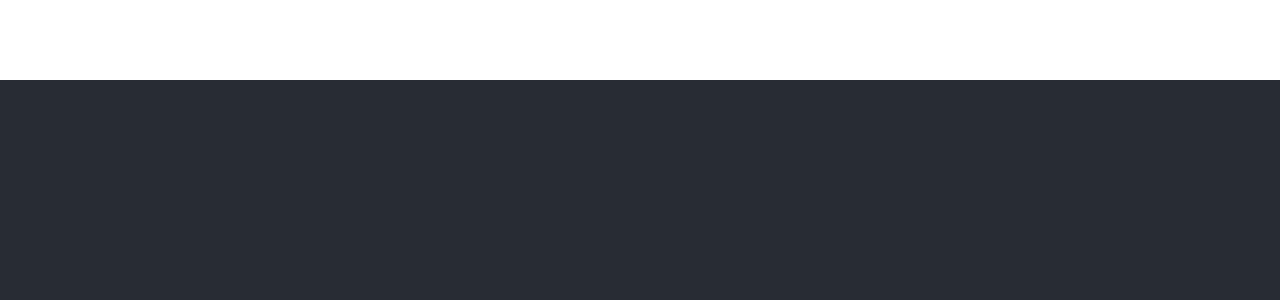
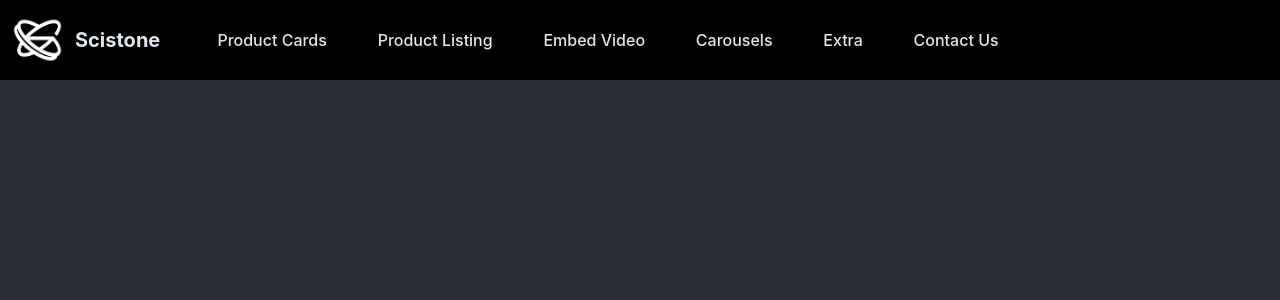
Before and after one commit to scistone/scistone-react-components, a React (Create React App) app: page / in a window 1280 px wide. Shown: the top 300 px of the page. Built offline with nearby package versions, Linux system fonts and the light colour scheme.

Commit message:
Navbar items added. SASS integrated. Scistone logo added.

```diff
--- a/src/BaseContainer.jsx
+++ b/src/BaseContainer.jsx
@@ -1,8 +1,21 @@
 import React from 'react';
-
+import logo from './images/scistone_logo.png'
+import menuData from "./data/menu_data.json"
 export const BaseContainer = () => {
     return(
         <div className='navigation-bar'>
+            <div className='navigation-bar--logo'>
+                <img src={logo}></img>
+                <p>Scistone</p>
+            </div>
+            <div className='navigation-bar--items'>
+                {menuData.menu_data.map((item,index) => {
+                    return (
+                        <p index={index}>{item}</p>
+                    )
+                })}
+            </div>
+            <div className='navigation-bar--extra'></div>
         </div>
     );
 };
--- a/src/components.scss
+++ b/src/components.scss
@@ -1,3 +1,4 @@
+@import "./variables.scss";
 .main-page{
     display: block;
     background-color: #282c34;
@@ -10,5 +11,42 @@
     top:0;
     z-index: 99;
     height: 80px;
-    background-color: white;
+    background-color: black;
 }
+.navigation-bar--logo{
+    display: flex;
+    width: 15%;
+    color: $color-text;
+    text-align: center;
+    margin: auto;
+    img {
+        height: 50px;
+        margin: 0 10px;
+    }
+    p {
+        font-size: 20px;
+        font-weight: 700;
+        margin: auto;
+        margin-left: 0;
+    }
+}
+
+.navigation-bar--items{
+    display: flex;
+    width: 65%;
+    justify-content: space-around;
+    p {
+        margin: auto;
+        color: $color-text;
+        font-size: 16px;
+        font-weight: 500;
+        cursor: pointer;
+    }
+    p:hover {
+        color: $color-contrast;
+    }
+}
+
+.navigation-bar--extra{
+    width: 20%;
+}
--- /dev/null
+++ b/src/data/menu_data.json
@@ -0,0 +1,10 @@
+{
+    "menu_data": [
+        "Product Cards",
+        "Product Listing",
+        "Embed Video",
+        "Carousels",
+        "Extra",
+        "Contact Us"
+    ]
+}
--- a/src/variables.scss
+++ b/src/variables.scss
@@ -0,0 +1,4 @@
+$color-primary: #343A40;
+$color-secondary: #7952B3;
+$color-contrast: #FFC107;
+$color-text: #E1E8EB;
```
Also changed, not shown: src/images/scistone_logo.png (added).
